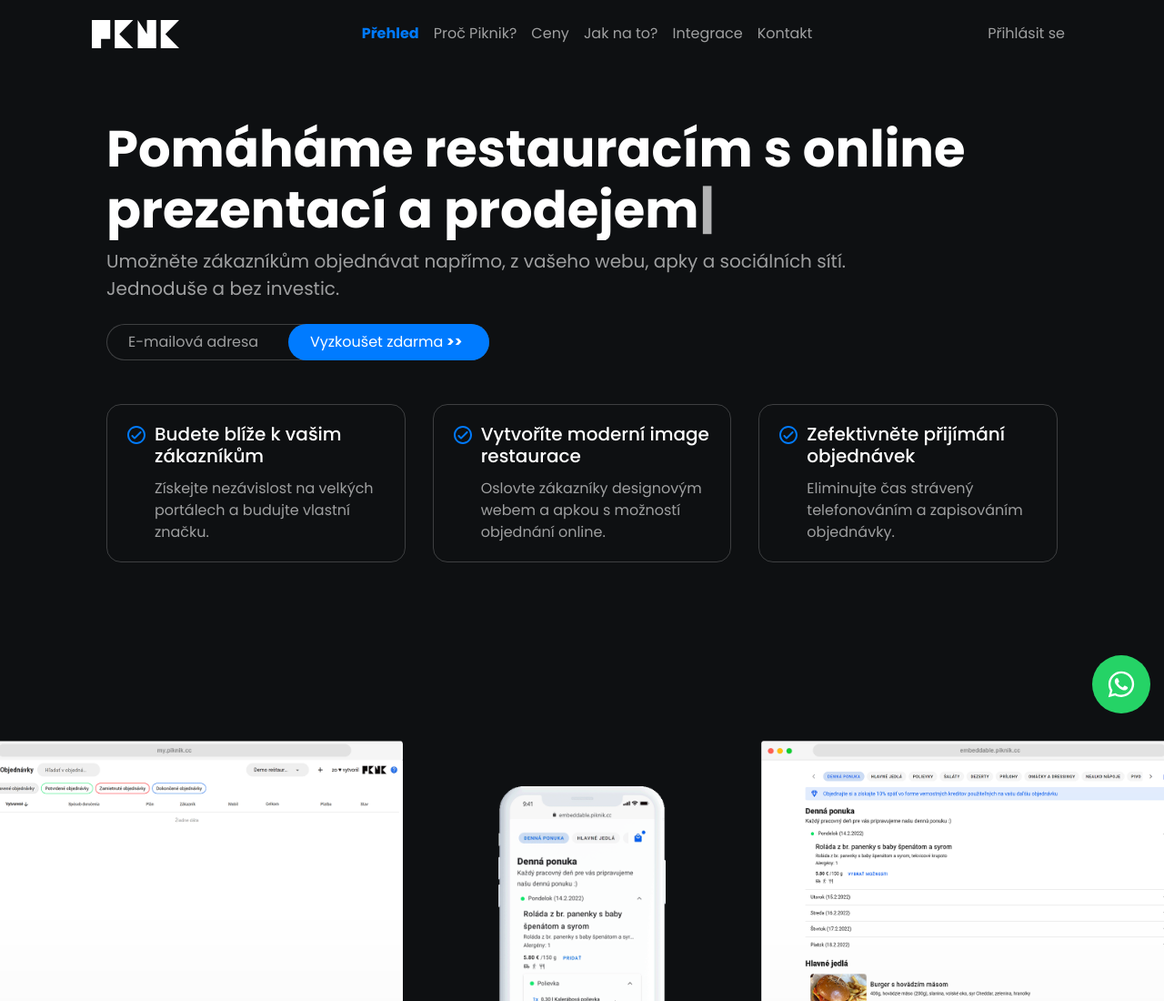
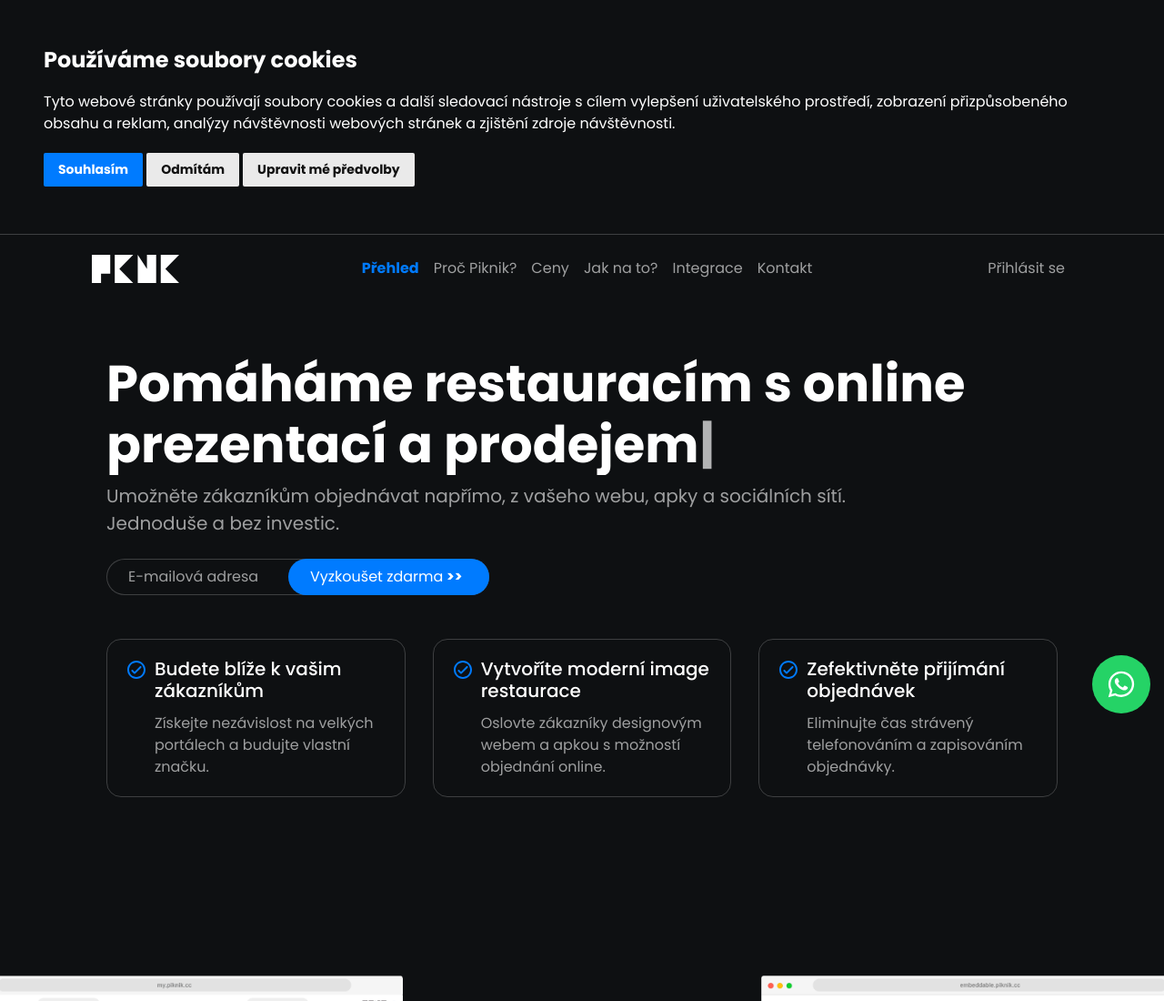
Before and after one commit to sjasik/piknik.cc, a plain HTML site: page cs.html in a window 1280 px wide. Shown: the top 1100 px of the page at 91% size. Drawn offline with nearby package versions, Linux system fonts and the light colour scheme; a script that the page names is missing.

Commit message:
Changing cookie consent script url

```diff
--- a/cs.html
+++ b/cs.html
@@ -16,8 +16,8 @@
 
   <script src="https://cdnjs.cloudflare.com/ajax/libs/gsap/3.4.1/gsap.min.js"></script>
 
-  <!-- Cookie Consent by https://www.FreePrivacyPolicy.com -->
-  <script type="text/javascript" src="//www.freeprivacypolicy.com/public/cookie-consent/4.0.0/cookie-consent.js"
+  <!-- Cookie Consent -->
+  <script type="text/javascript" src="https://cdn.jsdelivr.net/gh/sjasik/piknik.cc@latest/js/cookie-consent.js"
     charset="UTF-8"></script>
   <script type="text/javascript" charset="UTF-8">
     document.addEventListener('DOMContentLoaded', function () {
```
Also changed, not shown: en.html (+2 -2 lines), index.html (+2 -2 lines), sk.html (+2 -2 lines).
